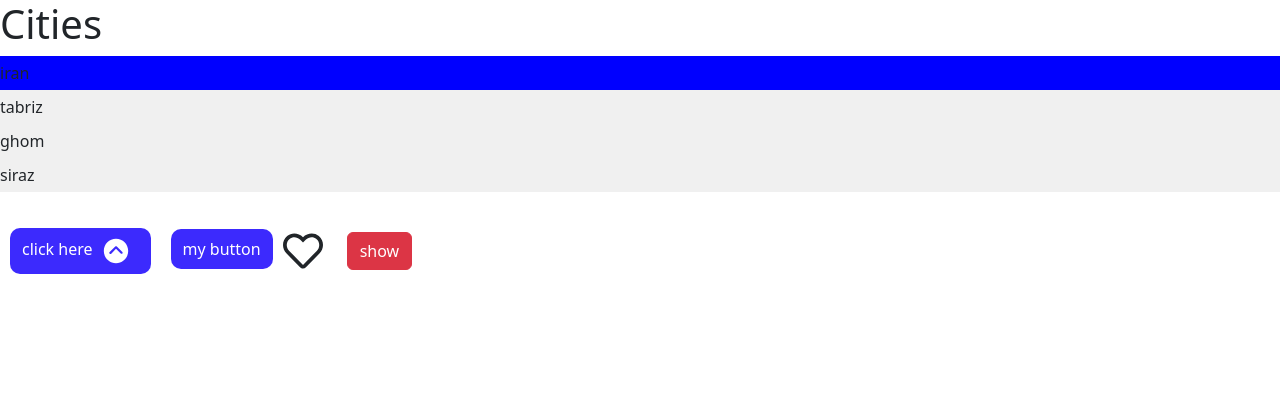
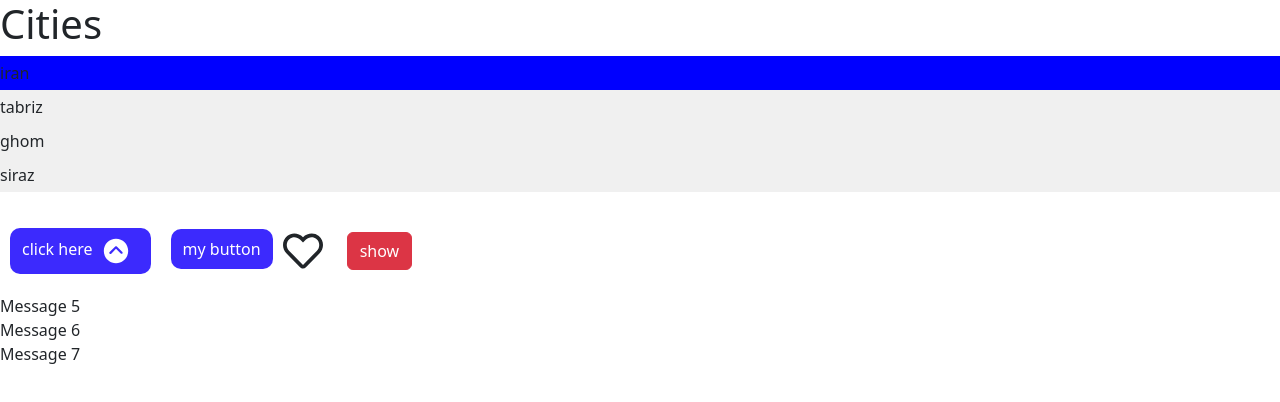
Before and after one commit to alinaasrzad/learning-front2, a React (Vite) app: page / in a window 1280 px wide. Shown: the top 402 px of the page. Built offline with nearby package versions, Linux system fonts and the light colour scheme.

Commit message:
fix the bug

```diff
--- a/src/App.tsx
+++ b/src/App.tsx
@@ -1,6 +1,7 @@
 import { useState } from "react";
 import ListGroup from "./components/ListGroup/index";
 // import "./App.css";
+import Message from "./message";
 
 import Like from "./components/Like";
 import Alert from "./components/Alert";
@@ -47,7 +48,7 @@
       <Like onClick={() => console.log("clicked ")} />
       <button className="btn btn-danger m-4" onClick={handleClick}>show</button>
 
-
+      <Message/>
     </div>
   );
 }
--- a/src/message.tsx
+++ b/src/message.tsx
@@ -1,12 +1,17 @@
 //PascalCasing
-
-// function Message(){
-//     //jsx: javascript xml
-//     const name ='aa';
+let count =0
+const Message= () =>{
+    //jsx: javascript xml
+   count ++;
+   return <div>
+    <div> Message {count++}</div>
+    <div> Message {count++}</div>
+   <div> Message {count++}</div>
+   </div>
 
 //     if (name)
 //   return <h2>Hello {name} {family}</h2>;
 //   return <h1> hello world</h1>
 
-// }
-// export default Message;
+}
+export default Message;
```
